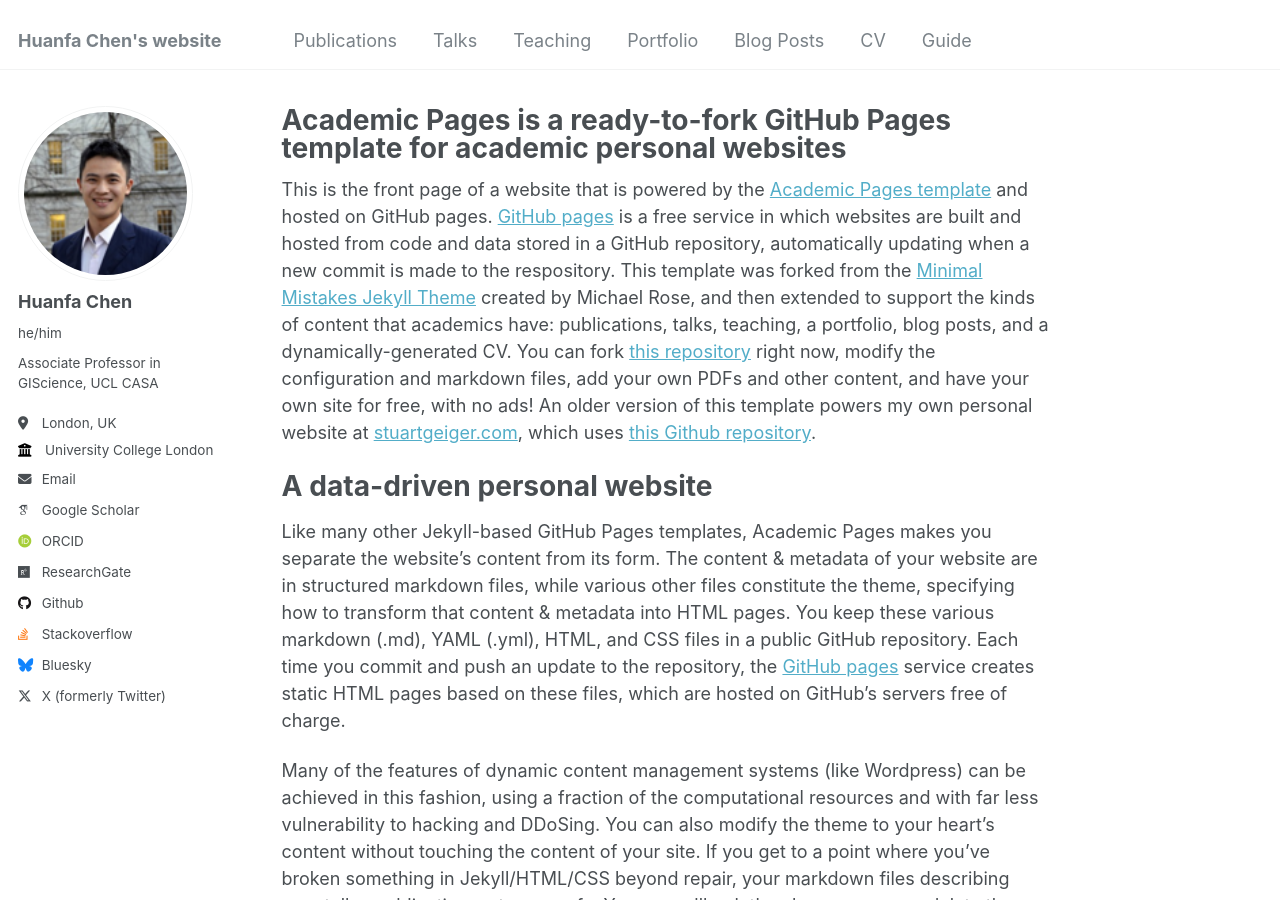
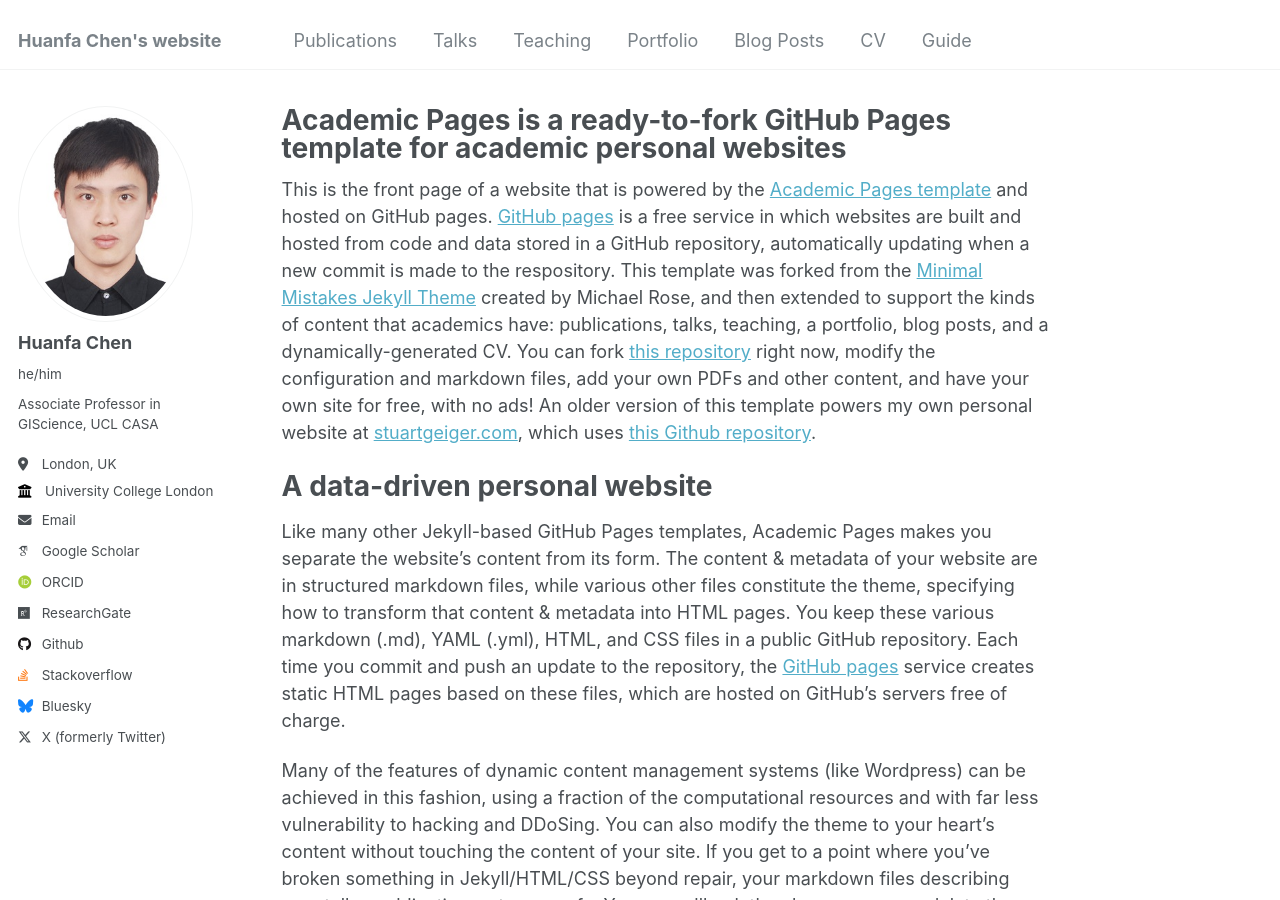
Before and after one commit to huanfachen/huanfachen.github.io, a Jekyll site: the page built from _pages/about.md, in a window 1280 px wide and 900 px high. Built offline with Jekyll 4.4.1, drawn with Linux system fonts in a browser that asks for light colours; some web fonts are replaced.

Commit message:
update profile

```diff
--- a/_config.yml
+++ b/_config.yml
@@ -21,7 +21,7 @@
 #               Additional customization can be done by editing /_includes/author-profile.html
 author:
   # Biographic information
-  avatar           : "huanfa_ucl_240_240_v2.png"
+  avatar           : "Photo_Huanfa\ Chen.png" #"huanfa_ucl_240_240_v2.png"
   name             : "Huanfa Chen"
   pronouns         : "he/him" # example: "she/her"
   bio              : "Associate Professor in GIScience, UCL CASA"
```
